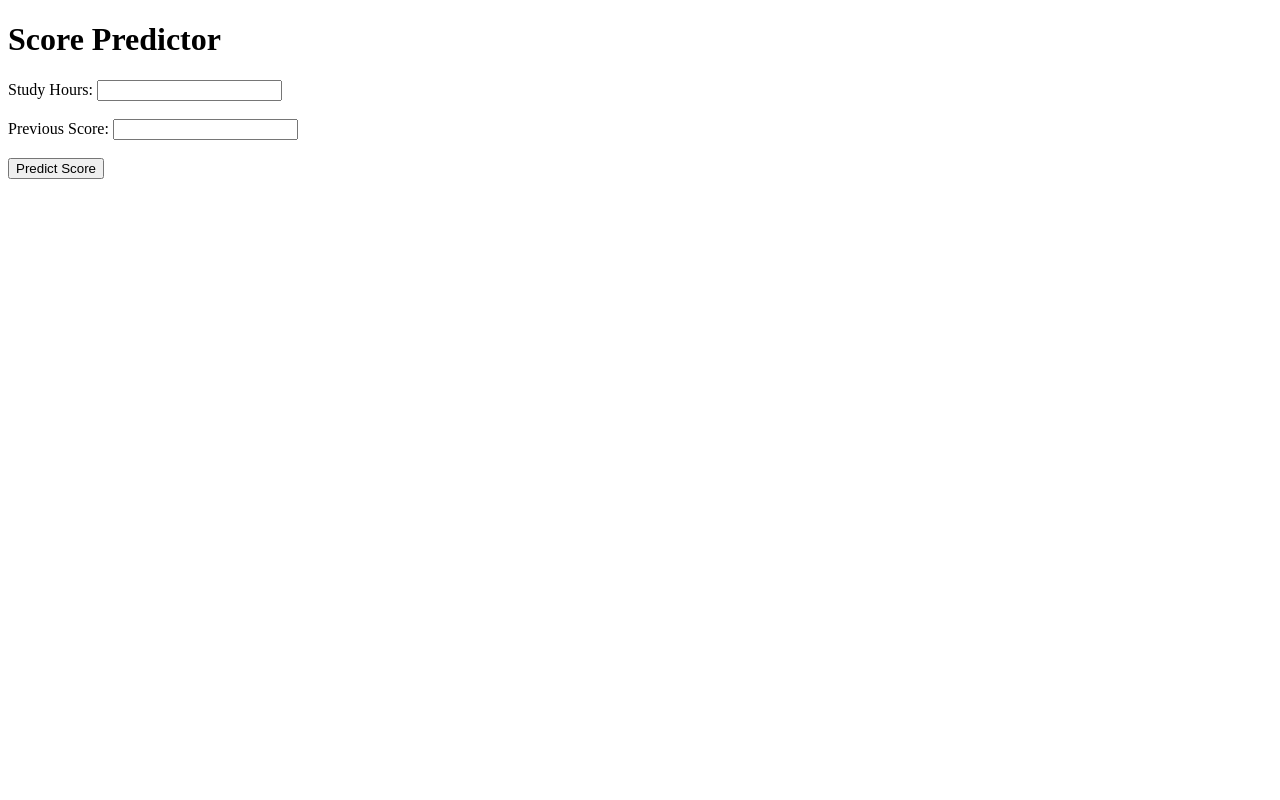
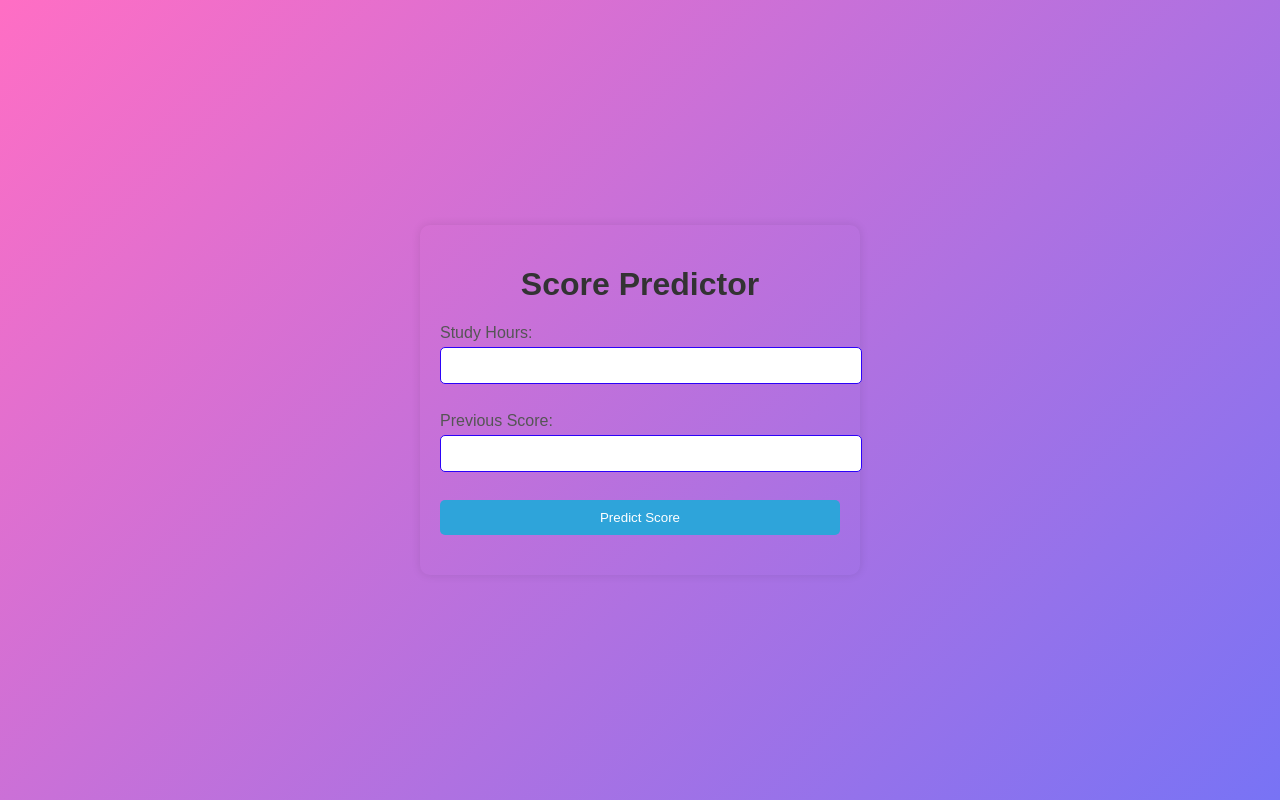
Before and after one commit to BPratikVinod/DjangoApp, a Django app: page /predict/ in a window 1280 px wide. Run offline with Django 4.2, Linux system fonts and the light colour scheme.

Commit message:
html page edit

```diff
--- a/ScorePredictor/ScorePredictorAPI/templates/predict.html
+++ b/ScorePredictor/ScorePredictorAPI/templates/predict.html
@@ -2,27 +2,90 @@
 <html>
 <head>
   <title>Score Predictor</title>
+  <style>
+    /* Define light and colorful styles */
+    body {
+      background: linear-gradient(135deg, #ff6ec4, #7873f5); /* pink to blue gradient */
+      font-family: Arial, sans-serif;
+      margin: 0;
+      padding: 0;
+      height: 100vh; /* Full viewport height */
+      display: flex;
+      justify-content: center;
+      align-items: center;
+    }
+
+    .container {
+      background-color: #7873f5(255, 255, 255, 0.9); /* semi-transparent white */
+      padding: 20px;
+      width: 400px;
+      border-radius: 10px;
+      box-shadow: 0 0 10px rgba(0, 0, 0, 0.1);
+    }
+
+    h1 {
+      color: #333333; /* dark gray */
+      text-align: center;
+    }
+
+    form {
+      margin-bottom: 20px;
+    }
+
+    label {
+      display: block;
+      margin-bottom: 5px;
+      color: #555555; /* medium gray */
+    }
+
+    input[type="text"] {
+      width: 100%;
+      padding: 10px;
+      margin-bottom: 10px;
+      border: 1px solid #2c03f8; /* light gray */
+      border-radius: 5px;
+    }
+
+    button {
+      background-color: #2ea4da; /* green */
+      color: white;
+      padding: 10px 20px;
+      border: none;
+      border-radius: 5px;
+      cursor: pointer;
+      width: 100%;
+    }
+
+    button:hover {
+      background-color: #a1eaf7; /* darker green on hover */
+    }
+
+    #result {
+      color: #03c9fa; /* green */
+      font-weight: bold;
+      margin-top: 10px;
+      text-align: center;
+    }
+  </style>
 </head>
 <body>
+  <div class="container">
     <h1>Score Predictor</h1>
     <form id="predict-form">
       {% csrf_token %}
       <label for="study_hours">Study Hours:</label>
       <input type="text" id="study_hours" name="study_hours" required />
-      <br />
-      <br />
+      <br /><br />
 
       <label for="previous_score">Previous Score:</label>
       <input type="text" id="previous_score" name="previous_score" required />
-      <br />
-      <br />
+      <br /><br />
 
       <button type="button" onclick="predictScore()">Predict Score</button>
     </form>
 
-    <br>
-    <br>
     <div id="result"></div>
+  </div>
 
   <script>
     function predictScore() {
```
Lines whose indentation alone changed are shown as unchanged.
